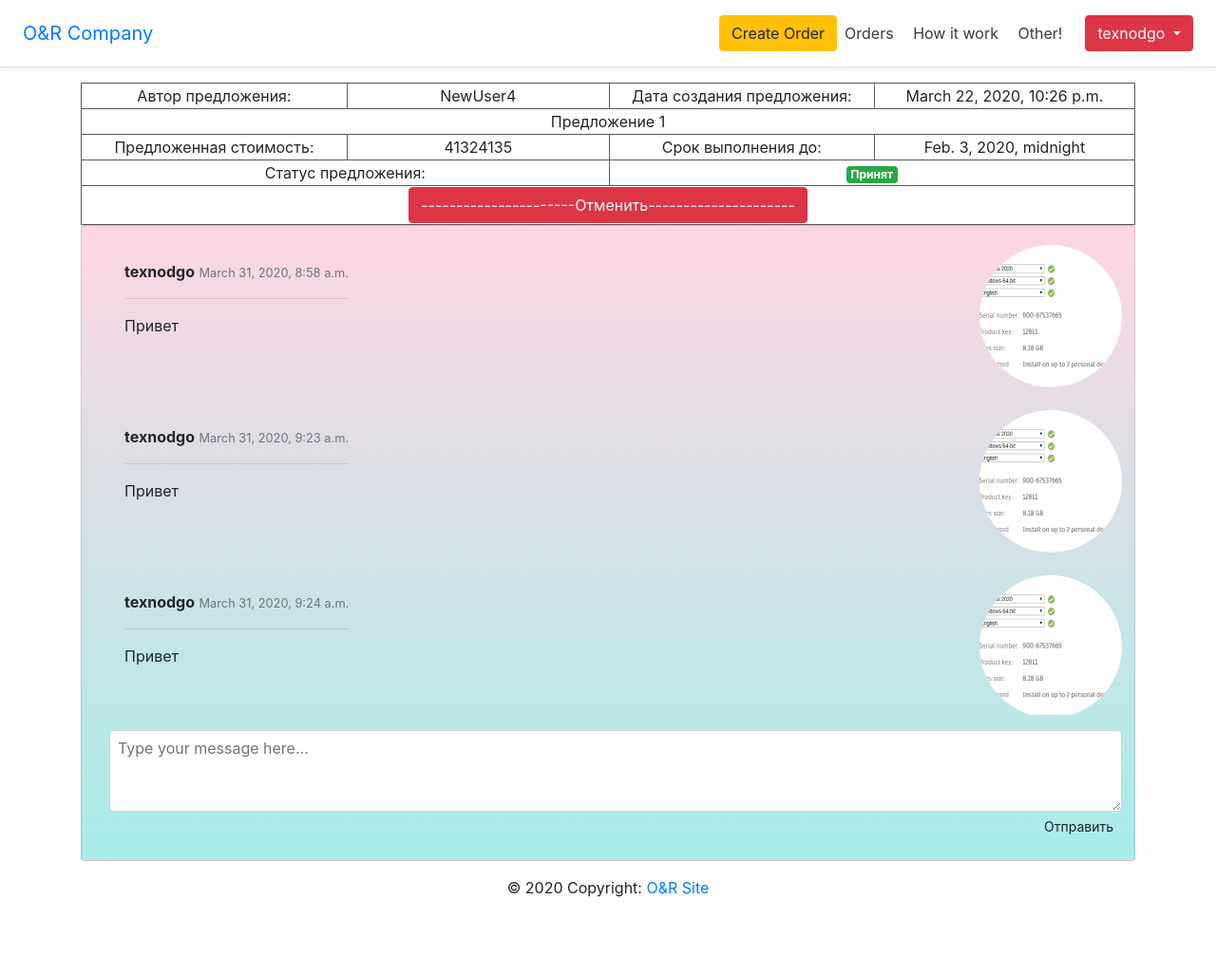
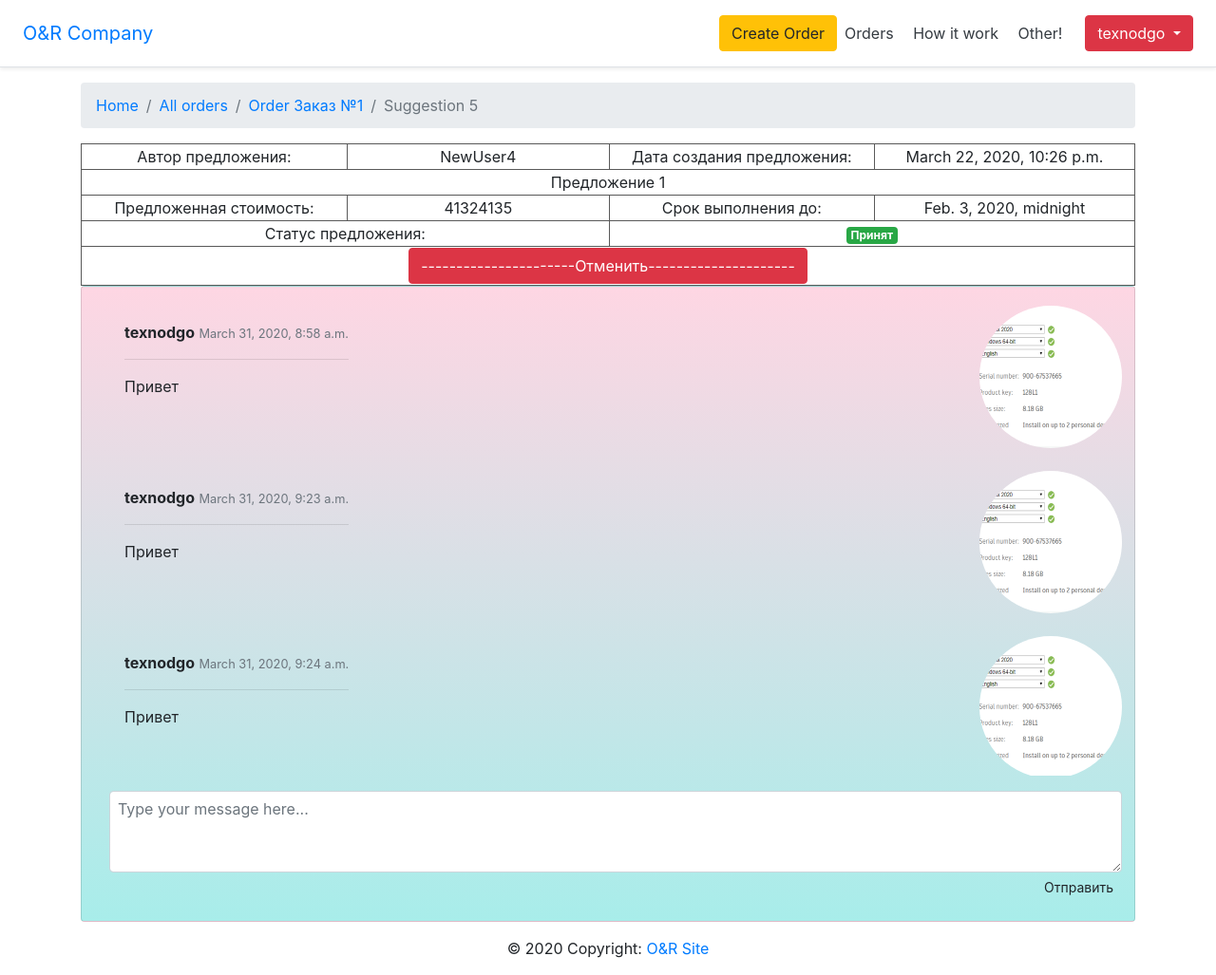
Before and after one commit to TexnoDgo/ORP, a Django app: page /suggestion/view/5 in a window 1280 px wide. Shown: the whole page at 95% size. Before the commit the page ends 945 px from the top, so only its background shows below. Run offline with Django 3.2, Linux system fonts and the light colour scheme; a user stored in the database is signed in; data comes from the database, SQL or seed files in the repository; both versions use the stored data as it was after the commit; some libraries are stand-ins or nearby versions.

Commit message:
some change

```diff
--- a/ORP_site/OR/chat/views.py
+++ b/ORP_site/OR/chat/views.py
@@ -20,9 +20,6 @@ def message_of_suggestion(request, pk):
             # Выбор автора сообщения
             mes_form.member = request.user
             mes_form.save()
-            title = form.cleaned_data.get('message')
-            messages.success(request,
-                             f'You are create first MESSAGE! ')
             return HttpResponseRedirect(request.path_info)
     else:
         form = MessageCreateForm()
--- a/ORP_site/OR/orders/templates/orders/suggestion_view.html
+++ b/ORP_site/OR/orders/templates/orders/suggestion_view.html
@@ -9,6 +9,18 @@
     <!-- Load Style -->
     <link rel="stylesheet" href="{% static 'orders/order_style.css' %}">
     <!-- Load Style -->
+
+    <div class="container">
+        <!--Навигация-->
+        <nav aria-label="breadcrumb">
+          <ol class="breadcrumb">
+            <li class="breadcrumb-item"><a href="{% url 'index' %}">Home</a></li>
+            <li class="breadcrumb-item"><a href="{% url 'orders' %}">All orders</a></li>
+            <li class="breadcrumb-item"><a href="{% url 'order_detail' pk=suggestion_order.pk %}">Order {{ suggestion_order.title }}</a></li>
+            <li class="breadcrumb-item active" aria-current="page">Suggestion {{ suggestion.pk }}</li>
+          </ol>
+        </nav>
+    </div>
 
     <!-- Suggestion -->
     <div class="container">
```
Also changed, not shown: ORP_site/OR/test.py (+14 -3 lines), ORP_site/OR/db.sqlite3, ORP_site/OR/media/profile_pics/20190730_zaa_s145_008.jpg (added), ORP_site/OR/media/profile_pics/hqdefault.jpg (added), 1 other file.
